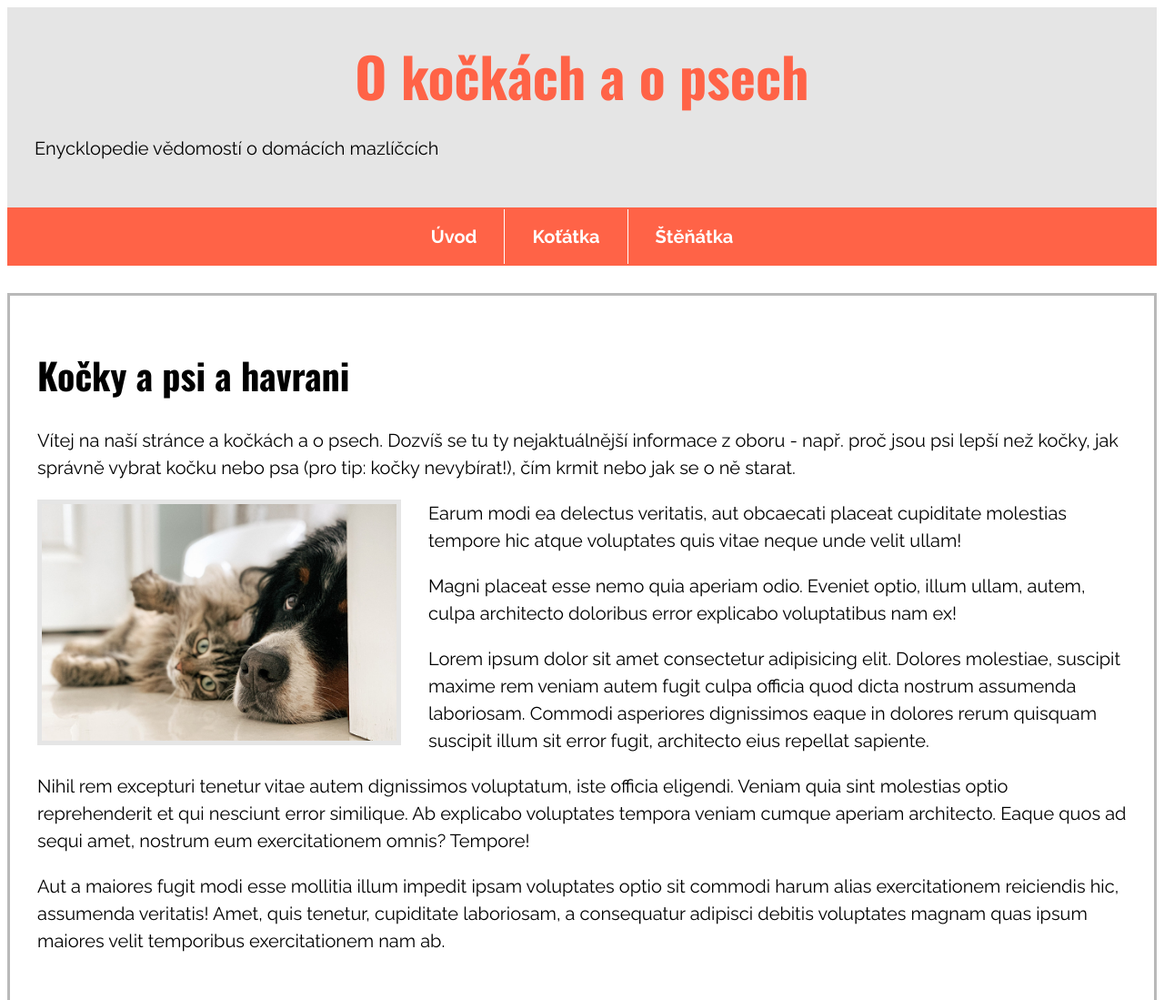
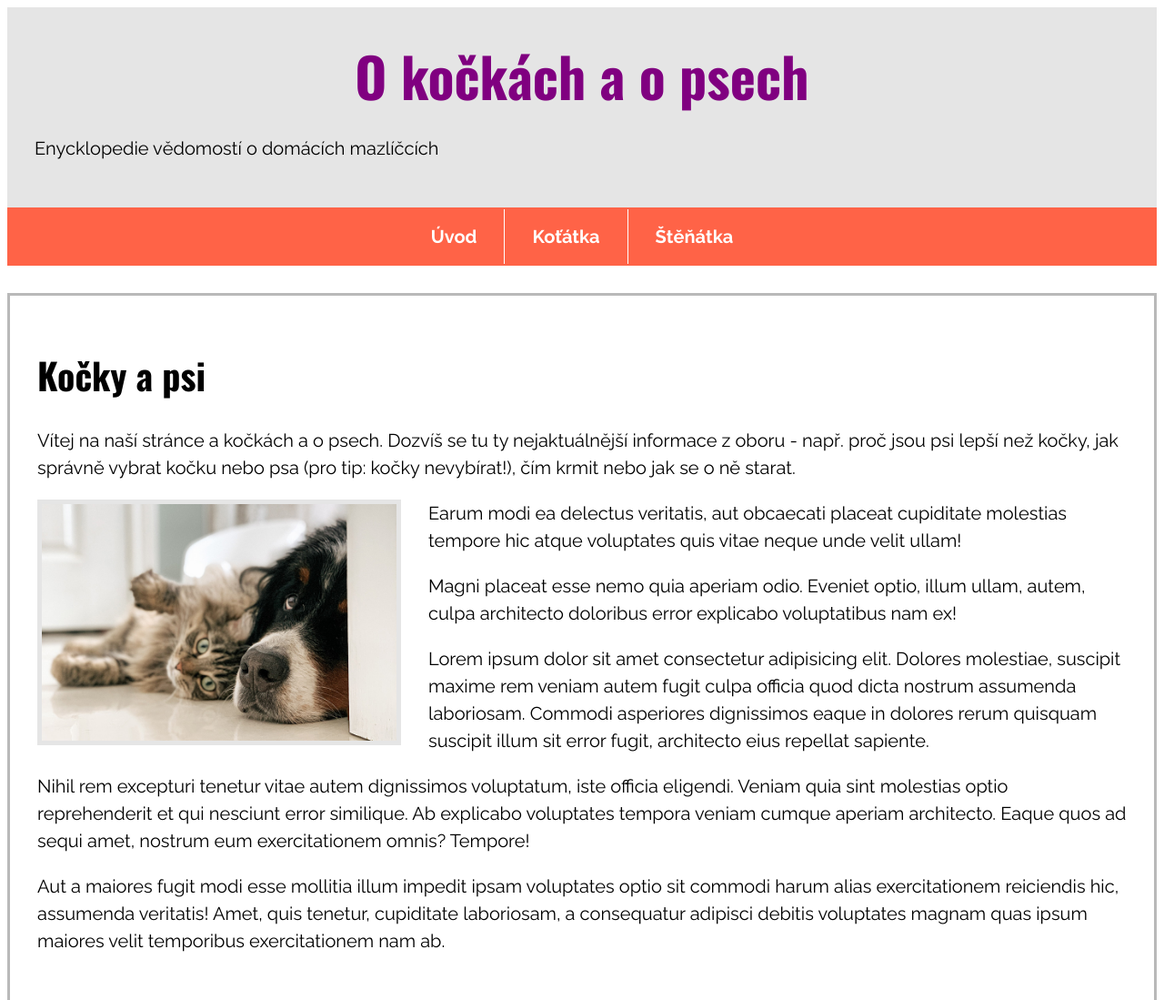
Before and after one commit to klauberovas/PROJEKT-eleventy-, an Eleventy site: page index.html in a window 1280 px wide. Shown: the top 1099 px of the page at 91% size. Built offline with nearby package versions, Linux system fonts and the light colour scheme; Eleventy itself is replaced by a stand-in of ours; files that its build step writes are made by us from their sources.

Commit message:
Uprava css a html

```diff
--- a/css/style.css
+++ b/css/style.css
@@ -25,7 +25,7 @@ h1, h2, h3, h4, h5, h6 {
   margin: 0;
   font-size: 3em;
   text-align: center;
-  color: #ff6347;
+  color: purple;
 }
 
 .menu {
--- a/index.html
+++ b/index.html
@@ -3,7 +3,7 @@ layout: moje-sablona.njk
 title: O kočkách a o psech
 ---
 
-<h1>Kočky a psi a havrani</h1>
+<h1>Kočky a psi</h1>
 
 <p>Vítej na naší stránce a kočkách a o psech. Dozvíš se tu ty nejaktuálnější informace z oboru - např. proč jsou psi
 	lepší než kočky, jak správně vybrat kočku nebo psa (pro tip: kočky nevybírat!), čím krmit nebo jak se o ně starat.
```
